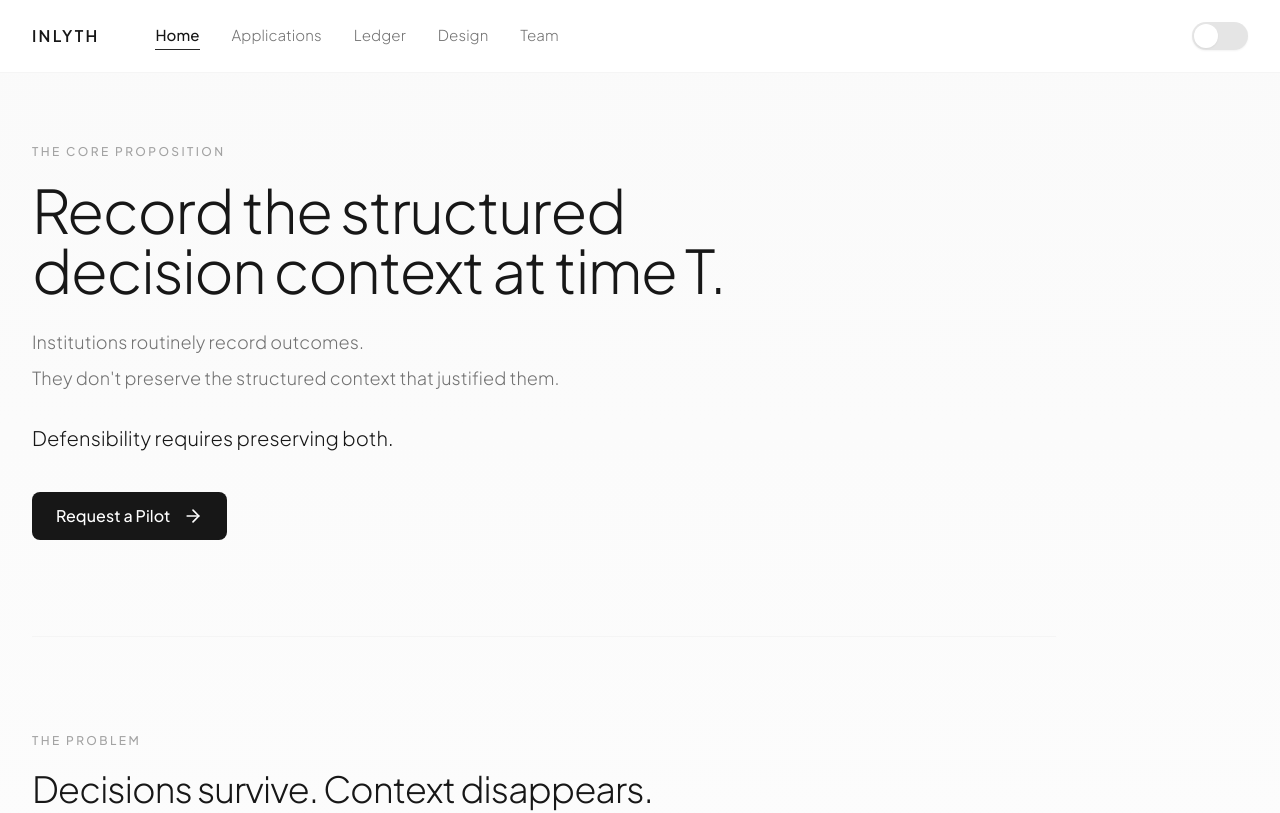
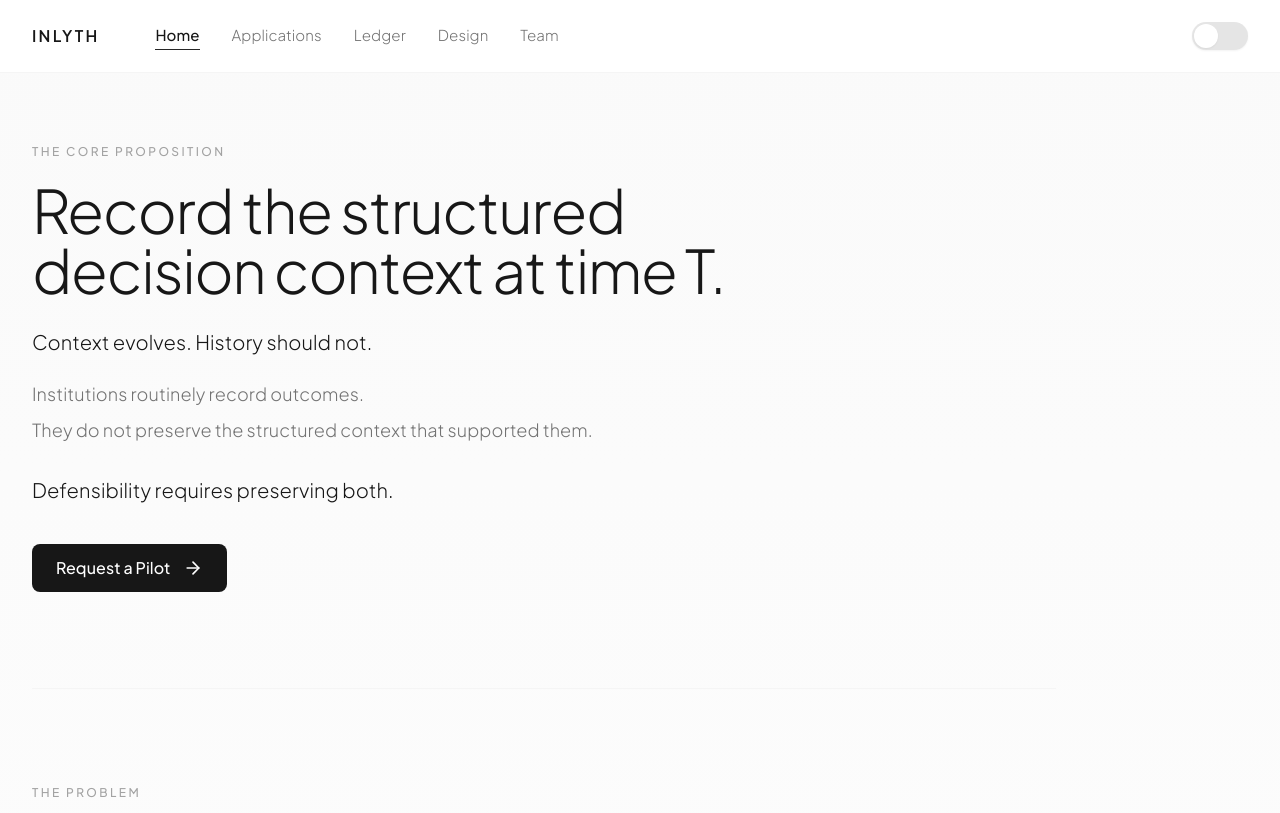
Before and after one commit to BlueSky428/Ary, a Next.js app in the folder frontend/: page / in a window 1280 px wide. Shown: the top 813 px of the page. Built offline with nearby package versions, Linux system fonts and the light colour scheme.

Commit message:
update: revise hero copy and add Deliberate Invocation section

```diff
--- a/frontend/src/app/page.tsx
+++ b/frontend/src/app/page.tsx
@@ -169,14 +169,23 @@ export default function HomePage() {
             Record the structured decision context at time T.
           </motion.h1>
 
+          <motion.p
+            initial={{ opacity: 0, y: 16 }}
+            animate={{ opacity: 1, y: 0 }}
+            transition={{ duration: 0.6, ease, delay: 0.2 }}
+            className="text-lg sm:text-xl text-neutral-900 dark:text-neutral-100 font-light mb-6 max-w-2xl"
+          >
+            Context evolves. History should not.
+          </motion.p>
+
           <motion.div
             initial={{ opacity: 0, y: 16 }}
             animate={{ opacity: 1, y: 0 }}
-            transition={{ duration: 0.6, ease, delay: 0.25 }}
+            transition={{ duration: 0.6, ease, delay: 0.3 }}
             className="space-y-2 text-base sm:text-lg text-neutral-500 dark:text-neutral-400 font-light leading-relaxed max-w-2xl mb-8"
           >
             <p>Institutions routinely record outcomes.</p>
-            <p>They don&apos;t preserve the structured context that justified them.</p>
+            <p>They do not preserve the structured context that supported them.</p>
           </motion.div>
 
           <motion.p
@@ -436,6 +445,32 @@ export default function HomePage() {
           </p>
         </motion.section>
 
+        <Divider />
+
+        {/* ── Deliberate Invocation ── */}
+        <motion.section
+          initial={{ opacity: 0, y: 20 }}
+          whileInView={{ opacity: 1, y: 0 }}
+          viewport={vp}
+          transition={{ duration: 0.6, ease }}
+          className="max-w-5xl mb-20 sm:mb-24"
+        >
+          <Eyebrow label="Deliberate Invocation" />
+          <h2 className="text-3xl sm:text-4xl font-light text-neutral-900 dark:text-neutral-50 tracking-tight mb-7 max-w-2xl">
+            Ary is invoked deliberately when defensibility is required.
+          </h2>
+          <motion.div
+            variants={listContainer}
+            initial="hidden"
+            whileInView="show"
+            viewport={{ once: true, margin: '-40px' }}
+            className="space-y-2 text-base sm:text-lg text-neutral-500 dark:text-neutral-400 font-light leading-relaxed max-w-2xl"
+          >
+            <motion.p variants={listItem}>It does not monitor or capture decisions automatically.</motion.p>
+            <motion.p variants={listItem}>Institutions retain full control over when context is preserved.</motion.p>
+          </motion.div>
+        </motion.section>
+
         <div className="max-w-5xl overflow-hidden">
           <motion.div
             initial={{ scaleX: 0 }}
```
